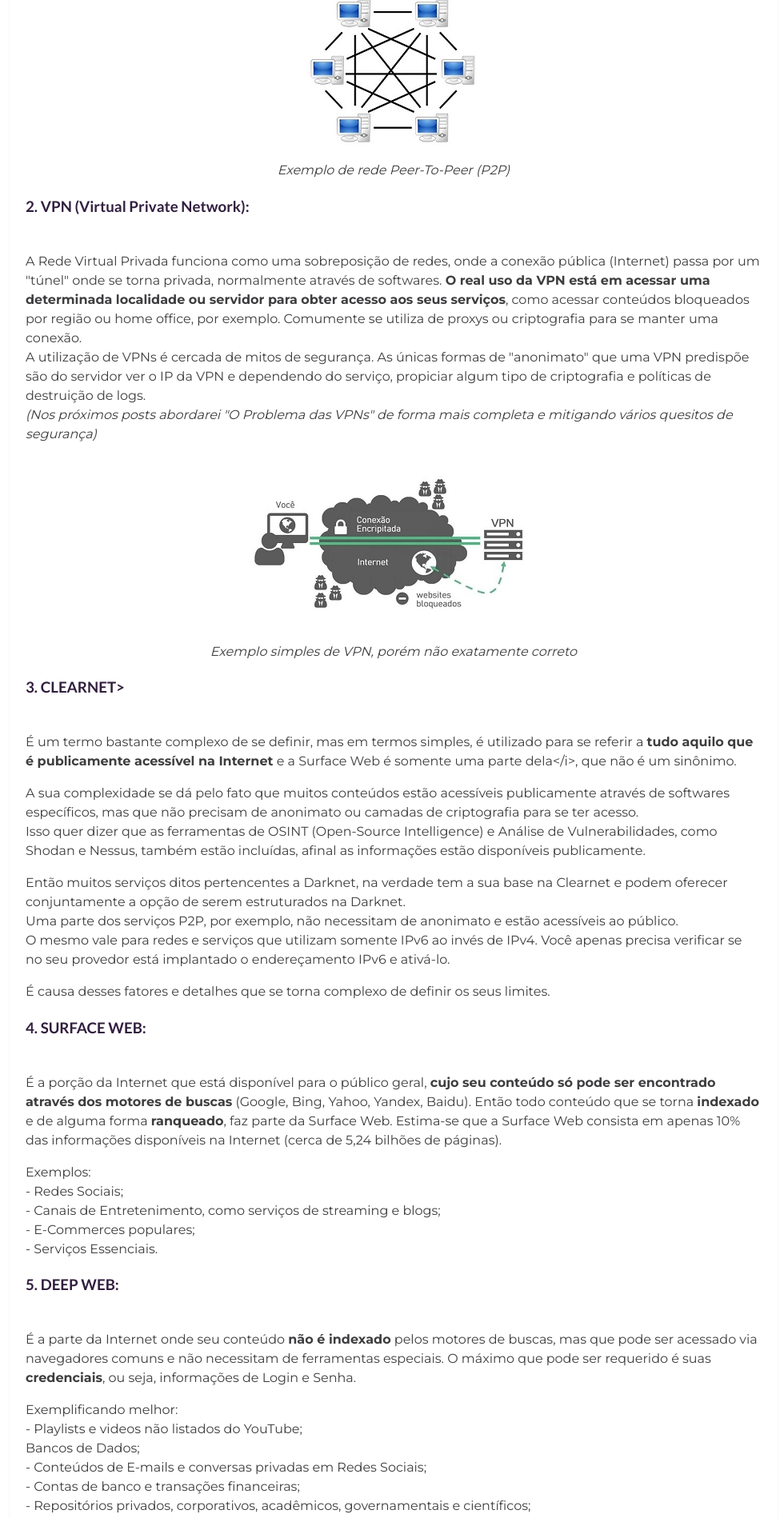
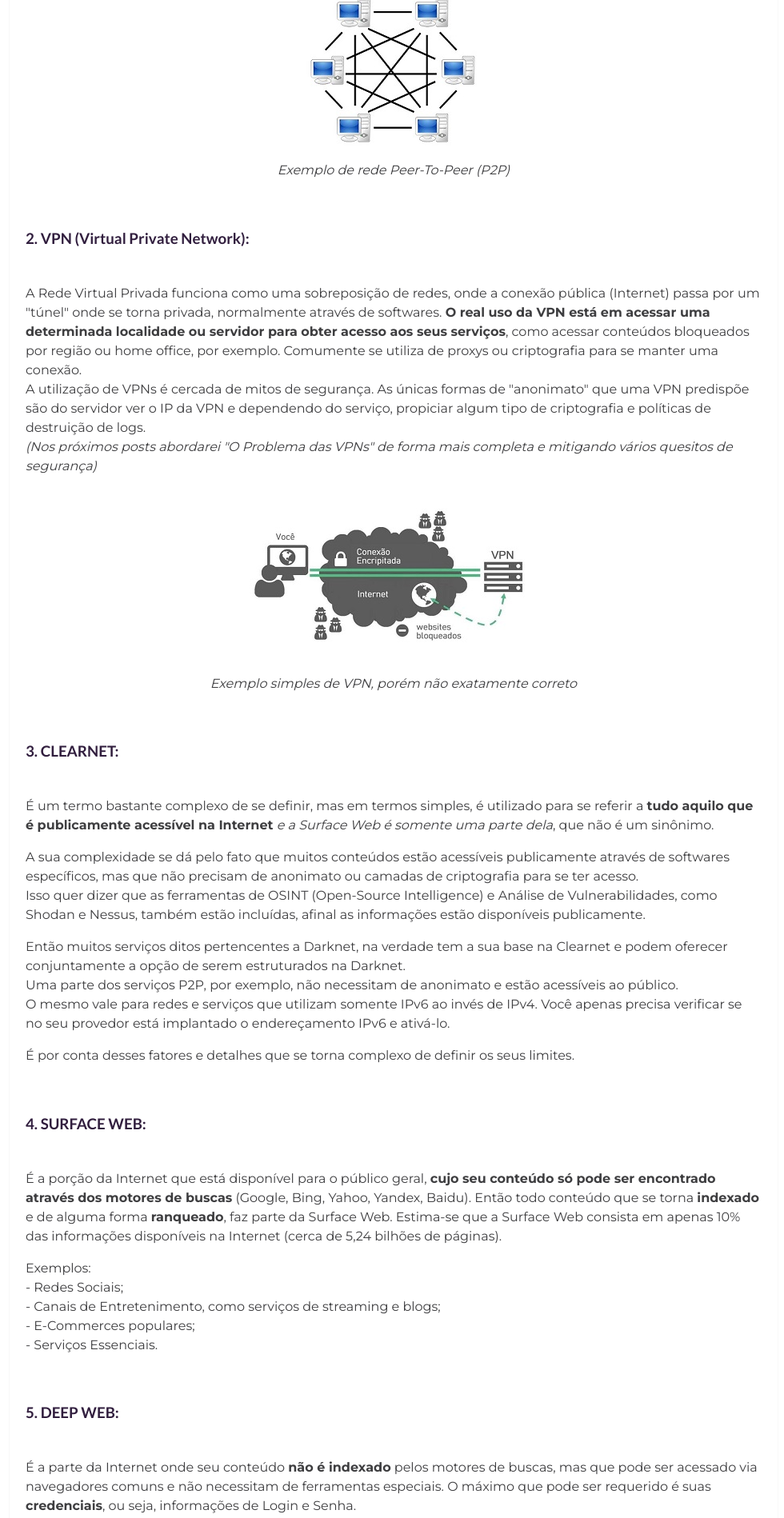
Before and after one commit to EscapeTheX/escapethex.github.io, a Jekyll site: the page built from _posts/2021-03-17-Deep-e-Dark-Web.markdown, in a window 1280 px wide. Shown: the part 1177-3075 px from the top of the page at 80% size, without its empty margins (148-1128 px from the left). Built offline with Jekyll 4.4.1, drawn with Linux system fonts in a browser that asks for light colours; some of the changed text lies outside the part shown.

Commit message:
Update 2021-03-17-Deep-e-Dark-Web.markdown

```diff
--- a/_posts/2021-03-17-Deep-e-Dark-Web.markdown
+++ b/_posts/2021-03-17-Deep-e-Dark-Web.markdown
@@ -22,6 +22,8 @@ Para explicar melhor os detalhes, <b>vamos dividir a Internet em SETE tipos de r
 <figcaption><i>Exemplo de rede Peer-To-Peer (P2P)</i></figcaption>
 </center></p>
 
+<p> </p>
+
 <p><b><h3>2. VPN (Virtual Private Network):</h3></b><br>
 A Rede Virtual Privada funciona como uma sobreposição de redes, onde a conexão pública (Internet) passa por um "túnel" onde se torna privada, normalmente através de softwares. <b>O real uso da VPN está em acessar uma determinada localidade ou servidor para obter acesso aos seus serviços</b>, como acessar conteúdos bloqueados por região ou home office, por exemplo. Comumente se utiliza de proxys ou criptografia para se manter uma conexão.<br>
 A utilização de VPNs é cercada de mitos de segurança. As únicas formas de "anonimato" que uma VPN predispõe são do servidor ver o IP da VPN e dependendo do serviço, propiciar algum tipo de criptografia e políticas de destruição de logs.<br>
@@ -32,8 +34,10 @@ A utilização de VPNs é cercada de mitos de segurança. As únicas formas de "
 <figcaption><i>Exemplo simples de VPN, porém não exatamente correto</i></figcaption>
 </center></p>
 
-<p><b><h3>3. CLEARNET></h3></b><br>
-É um termo bastante complexo de se definir, mas em termos simples, é utilizado para se referir a <b>tudo aquilo que é publicamente acessível na Internet</b> e a Surface Web é somente uma parte dela</i>, que não é um sinônimo.</p>
+<p> </p>
+
+<p><b><h3>3. CLEARNET:</h3></b><br>
+É um termo bastante complexo de se definir, mas em termos simples, é utilizado para se referir a <b>tudo aquilo que é publicamente acessível na Internet</b> <i>e a Surface Web é somente uma parte dela</i>, que não é um sinônimo.</p>
 <p>A sua complexidade se dá pelo fato que muitos conteúdos estão acessíveis publicamente através de softwares específicos, mas que não precisam de anonimato ou camadas de criptografia para se ter acesso.<br>
 Isso quer dizer que as ferramentas de OSINT (Open-Source Intelligence) e Análise de Vulnerabilidades, como Shodan e Nessus, também estão incluídas, afinal as informações estão disponíveis publicamente.</p>
 
@@ -41,7 +45,9 @@ Isso quer dizer que as ferramentas de OSINT (Open-Source Intelligence) e Anális
 Uma parte dos serviços P2P, por exemplo, não necessitam de anonimato e estão acessíveis ao público.<br>
 O mesmo vale para redes e serviços que utilizam somente IPv6 ao invés de IPv4. Você apenas precisa verificar se no seu provedor está implantado o endereçamento IPv6 e ativá-lo.</p>
 
-<p>É causa desses fatores e detalhes que se torna complexo de definir os seus limites.</p>
+<p>É por conta desses fatores e detalhes que se torna complexo de definir os seus limites.</p>
+
+<p> </p>
 
 <p><b><h3>4. SURFACE WEB:</h3></b><br>
 É a porção da Internet que está disponível para o público geral, <b>cujo seu conteúdo só pode ser encontrado através dos motores de buscas</b> (Google, Bing, Yahoo, Yandex, Baidu). Então todo conteúdo que se torna <b>indexado</b> e de alguma forma <b>ranqueado</b>, faz parte da Surface Web. Estima-se que a Surface Web consista em apenas 10% das informações disponíveis na Internet (cerca de 5,24 bilhões de páginas).</p>
@@ -51,6 +57,8 @@ O mesmo vale para redes e serviços que utilizam somente IPv6 ao invés de IPv4.
 - E-Commerces populares;<br>
 - Serviços Essenciais.<br>
 </p>
+
+<p> </p>
 
 <p><b><h3>5. DEEP WEB:</h3></b><br>
 É a parte da Internet onde seu conteúdo <b>não é indexado</b> pelos motores de buscas, mas que pode ser acessado via navegadores comuns e não necessitam de ferramentas especiais. O máximo que pode ser requerido é suas <b>credenciais</b>, ou seja, informações de Login e Senha.</p>
@@ -63,7 +71,7 @@ O mesmo vale para redes e serviços que utilizam somente IPv6 ao invés de IPv4.
 - Documentos governamentais e médicos...<br>
 </p>
 
-
+<p> </p>
 
 <p><b><h3>6. DARKNET:</h3></b><br>
 É uma rede sobreposta que <i>só pode ser acessada através de softwares, configurações, autorizações e frequentemente, não utilizando protocolos e portas comuns</i>. A Darknet foi construída com o propósito de proteger a privacidade do usuário, então tipicamente <b>descreve serviços que utilizam grandes camadas de criptografia para o anonimato</b>.</p>
@@ -158,9 +166,9 @@ Nem sempre é um lugar perigoso, pois por mais que há uma grande quantidade de
 
 <p>A única parte "paga" da Darknet, são certos fóruns ou mercados que controlam quem pode ver e acessar os serviços que oferecem.</p>
 
-</p>
+<p> </p>
 
-<p><b><h3>7. DARK WEB:</h3</b><br>
+<p><b><h3>7. DARK WEB:</h3></b><br>
 É o conteúdo que existe na Darknet, sendo composta de atividades criminosas e conteúdos perturbadores. Podemos encontrar Pornografia Infantil (CP - Child Porn), venda de drogas, venda de armas, serviços de black hat e imensos vazamentos de dados. <i>Tudo isso encontramos facilmente na Clearnet</i>, porém a única diferença é o uso de camadas de criptografia e anonimato.</p>
 
 O conteúdo mais predominante na Dark Web são os Mercados Negros, onde vendem vários tipos de itens e serviços diferentes. Sua moeda de troca normalmente é Bitcoin e outras criptomoedas.<br>
@@ -175,7 +183,7 @@ O conteúdo mais predominante na Dark Web são os Mercados Negros, onde vendem v
 
 
 
-<p>______________________________________________________________________________________________________________</p>
+<p>__________</p>
 <p><strong>RESUMO:</strong></p>
 <p>Em termos simples, podemos exemplificar usando a <b>"Metáfora do Iceberg"</b>, <i>mesmo não sendo a mais correta</i>. A parte visível, que fica acima do nível do mar, é chamada de <b>"Surface Web"</b> e é tudo o que se pode encontrar através de <b>motores de buscas</b> <i>(Google, Bing, Yahoo, Yandex)</i> fica na "superfície", como:<br>
 - Redes sociais;<br>
```
